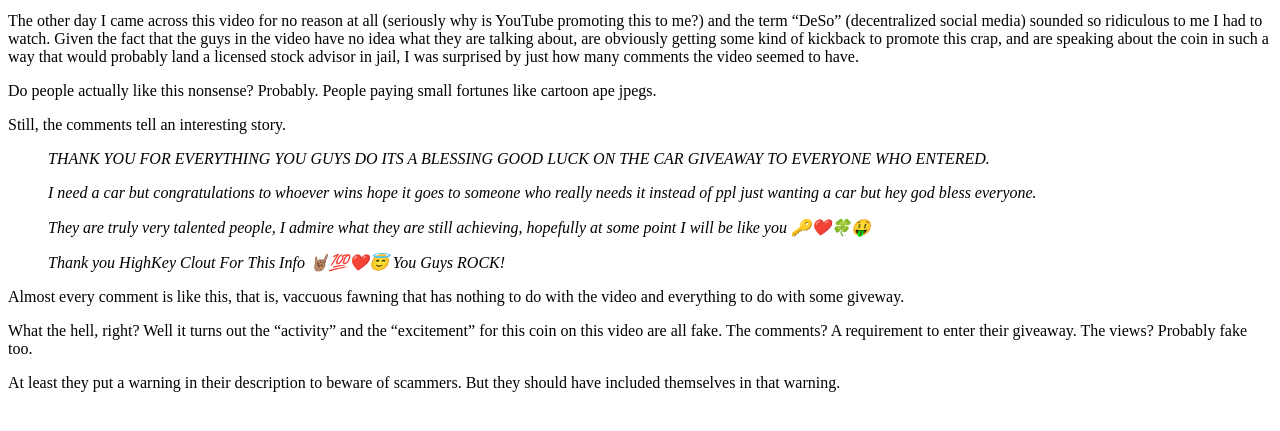
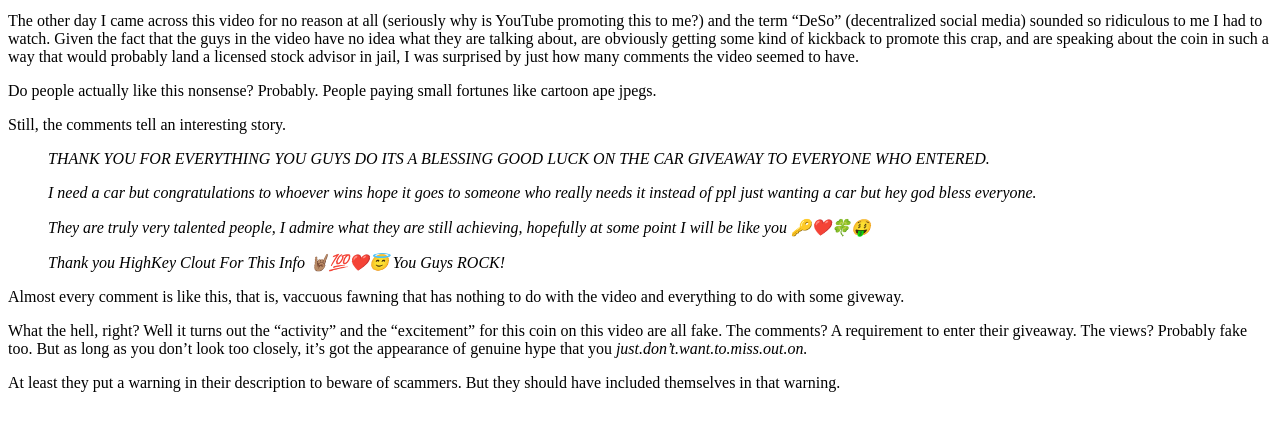
Before and after one commit to dmkgll/dmkgll, a Jekyll site: the page built from _posts/2022-08-18-scammed-shitcoins.md, in a window 1280 px wide, cut to the strip 361-792 px from the top of the page. Built offline with Jekyll 4.4.1, drawn with Linux system fonts in a browser that asks for light colours.

Commit message:
Update 2022-08-18-scammed-shitcoins.md

```diff
--- a/_posts/2022-08-18-scammed-shitcoins.md
+++ b/_posts/2022-08-18-scammed-shitcoins.md
@@ -27,6 +27,6 @@ Still, the comments tell an interesting story.
 
 Almost every comment is like this, that is, vaccuous fawning that has nothing to do with the video and everything to do with some giveway.
 
-What the hell, right? Well it turns out the "activity" and the "excitement" for this coin on this video are all fake. The comments? A requirement to enter their giveaway. The views? Probably fake too.
+What the hell, right? Well it turns out the "activity" and the "excitement" for this coin on this video are all fake. The comments? A requirement to enter their giveaway. The views? Probably fake too. But as long as you don't look too closely, it's got the appearance of genuine hype that you *just.don't.want.to.miss.out.on.*
 
 At least they put a warning in their description to beware of scammers. But they should have included themselves in that warning.
```
